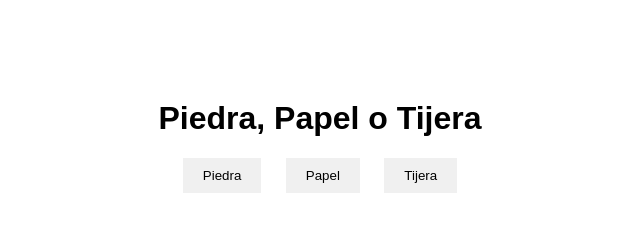
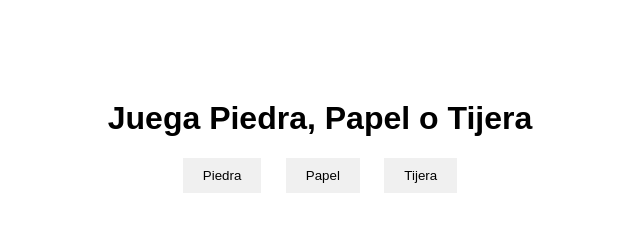
Before and after one commit to emersonxinay/cachipun_html_js_css, a plain HTML site: page index.html in a window 1280 px wide. Shown: the whole page, without its empty margins (320-960 px from the left). Drawn offline with Linux system fonts and the light colour scheme.

Commit message:
fix readme

```diff
--- a/index.html
+++ b/index.html
@@ -10,7 +10,7 @@
 </head>
 
 <body>
-  <h1>Piedra, Papel o Tijera</h1>
+  <h1>Juega Piedra, Papel o Tijera</h1>
   <div class="options">
     <button class="choice" id="piedra">Piedra</button>
     <button class="choice" id="papel">Papel</button>
```
Also changed, not shown: 2 other files.
